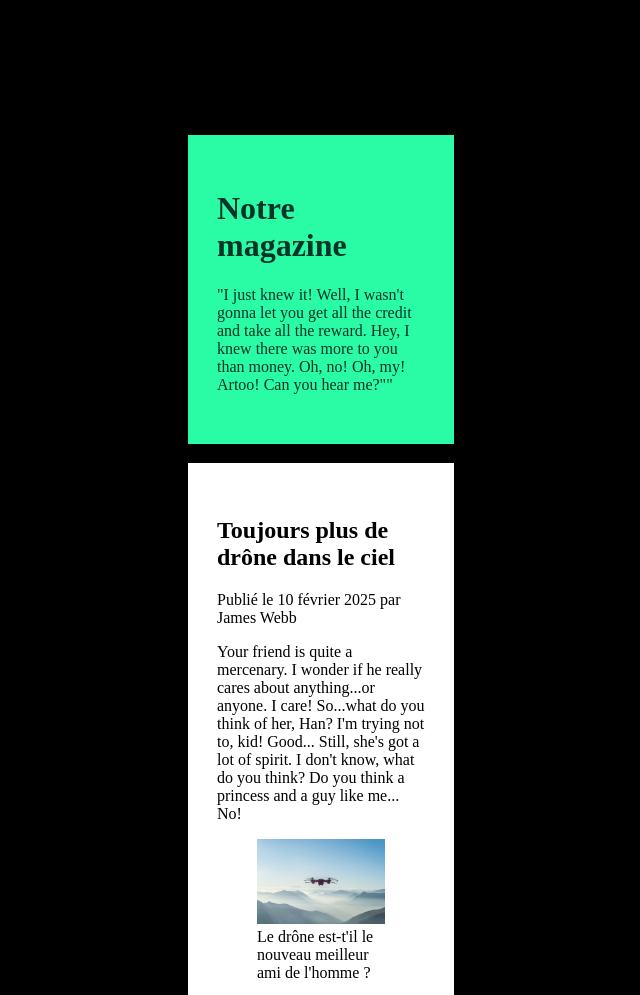
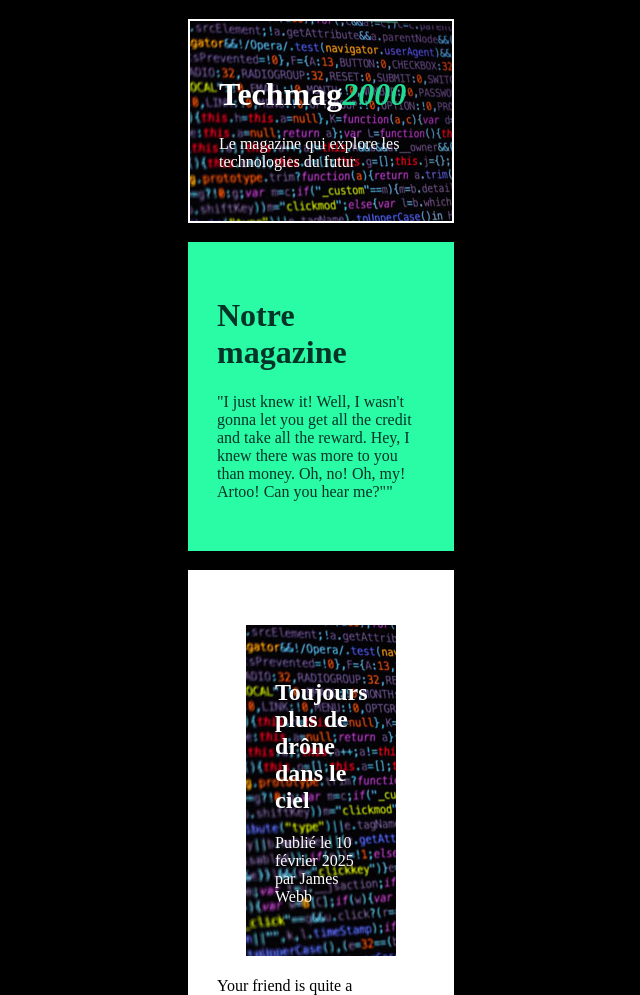
Before and after one commit to AnoukGeinoz/14-techmag, a plain HTML site: page index.html in a window 1280 px wide. Shown: the top 995 px of the page, without its empty margins (319-959 px from the left). Drawn offline with Linux system fonts and the light colour scheme.

Commit message:
header css

```diff
--- a/css/style.css
+++ b/css/style.css
@@ -30,3 +30,15 @@ img {
   max-width: 100%;
   height: 100%;
 }
+
+header {
+  border: 2px solid white;
+  margin: 19px 27px;
+  padding: 34px 29px;
+  background-image: url("../img/img_header.jpg");
+  color: white;
+}
+
+em {
+  color: #21db90;
+}
```
